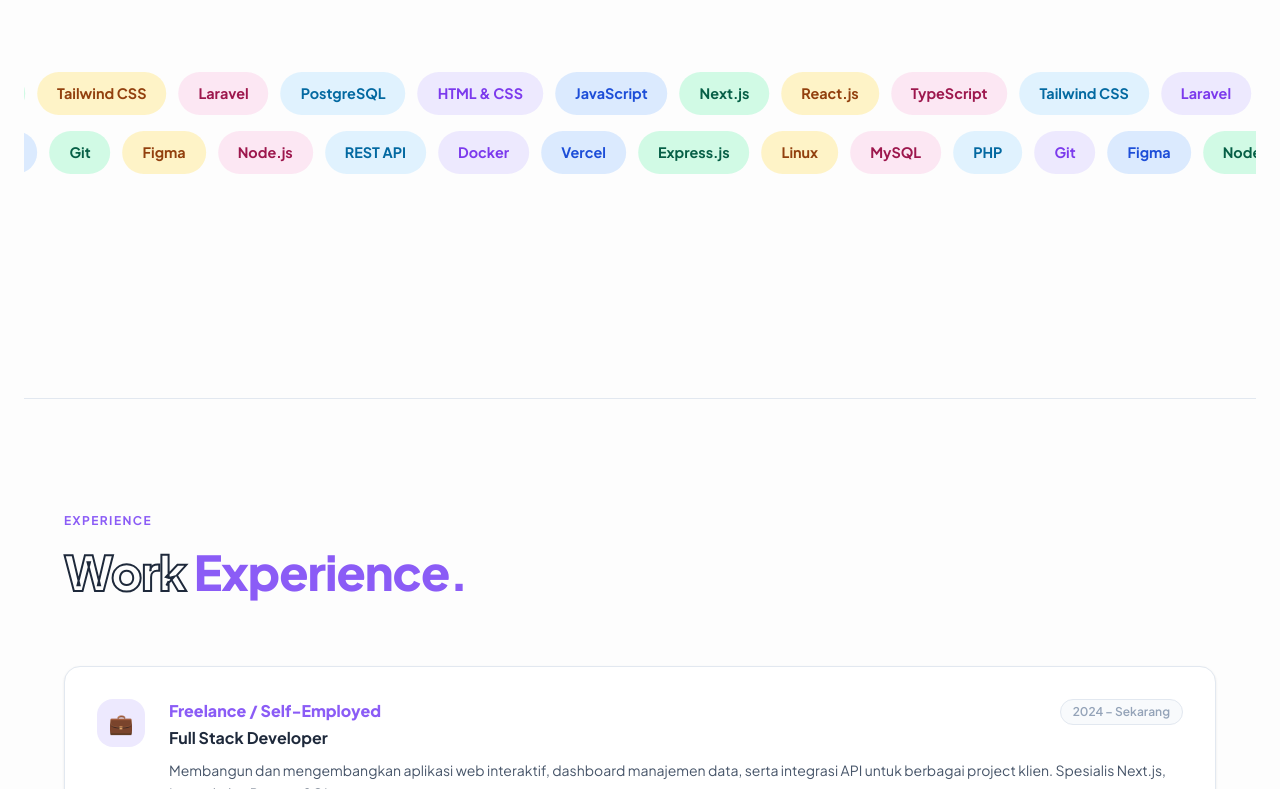
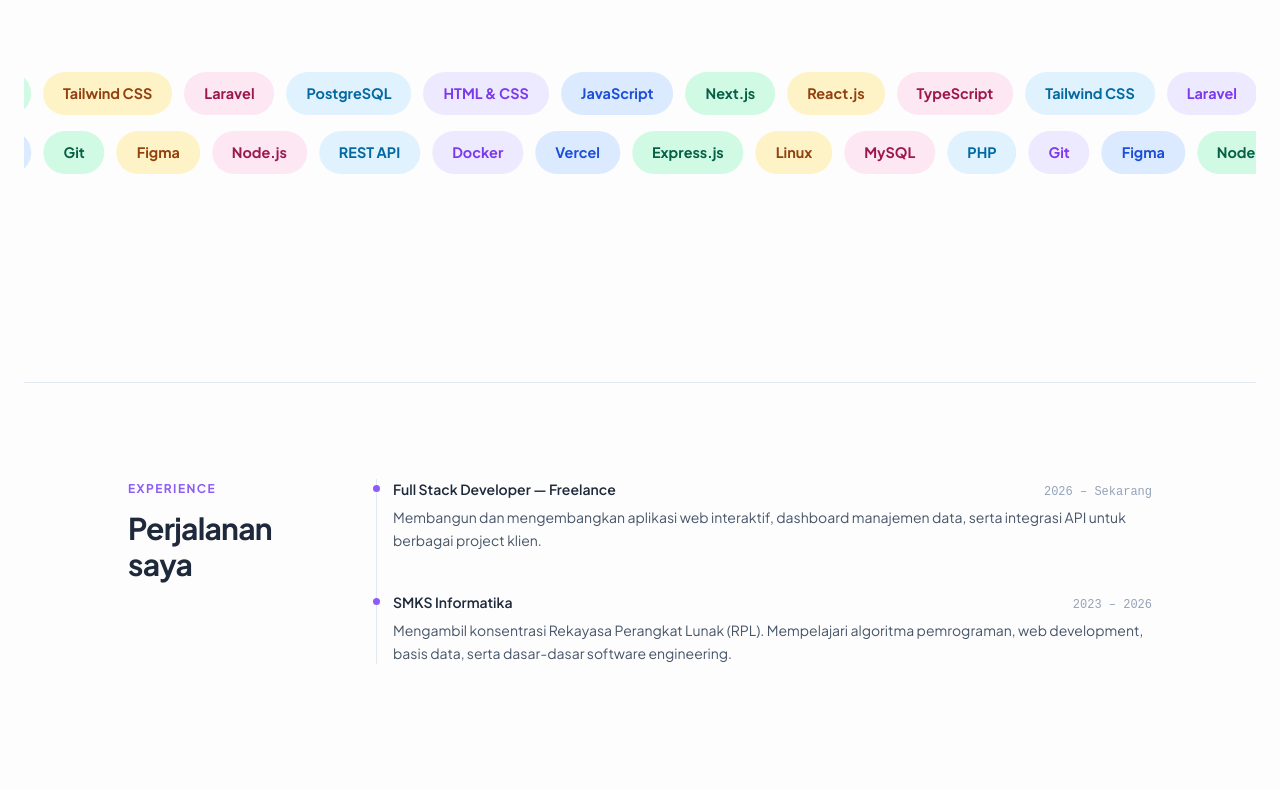
Before and after one commit to Hakim-pixel/ahmadmuntaqim, a Next.js app: page / in a window 1280 px wide. Shown: the part 2011-2800 px from the top of the page. Built offline with nearby package versions, Linux system fonts and the light colour scheme.

Commit message:
revert: experience section to original simple timeline design

```diff
--- a/src/components/ExperienceSection.js
+++ b/src/components/ExperienceSection.js
@@ -4,19 +4,15 @@
 const items = [
   {
     type: 'work',
-    company: 'Freelance / Self-Employed',
-    role: 'Full Stack Developer',
-    period: '2024 – Sekarang',
-    desc: 'Membangun dan mengembangkan aplikasi web interaktif, dashboard manajemen data, serta integrasi API untuk berbagai project klien. Spesialis Next.js, Laravel, dan PostgreSQL.',
-    tags: ['Next.js', 'Laravel', 'PostgreSQL', 'REST API'],
+    role: 'Full Stack Developer — Freelance',
+    period: '2026 – Sekarang',
+    desc: 'Membangun dan mengembangkan aplikasi web interaktif, dashboard manajemen data, serta integrasi API untuk berbagai project klien.',
   },
   {
     type: 'edu',
-    company: 'SMKS Informatika',
-    role: 'Rekayasa Perangkat Lunak (RPL)',
+    role: 'SMKS Informatika',
     period: '2023 – 2026',
-    desc: 'Mengambil konsentrasi Rekayasa Perangkat Lunak. Mempelajari algoritma pemrograman, web development, basis data, serta dasar-dasar software engineering dan sistem informasi.',
-    tags: ['Web Dev', 'Database', 'Algoritma', 'Software Engineering'],
+    desc: 'Mengambil konsentrasi Rekayasa Perangkat Lunak (RPL). Mempelajari algoritma pemrograman, web development, basis data, serta dasar-dasar software engineering.',
   },
 ];
 
@@ -26,7 +22,10 @@
   useEffect(() => {
     const observer = new IntersectionObserver(
       entries => entries.forEach(e => {
-        if (e.isIntersecting) e.target.classList.add('visible');
+        if (e.isIntersecting) {
+          e.target.classList.add('opacity-100', 'translate-y-0');
+          e.target.classList.remove('opacity-0', 'translate-y-4');
+        }
       }),
       { threshold: 0.1 }
     );
@@ -35,63 +34,29 @@
   }, []);
 
   return (
-    <section id="experience" className="py-28 px-6">
-      <div className="divider mb-28" />
-      <div ref={ref} className="appear max-w-6xl mx-auto">
-        <span className="section-label">Experience</span>
-        <h2
-          className="font-black leading-tight mb-16"
-          style={{ fontSize: 'clamp(2rem, 4vw, 3rem)', letterSpacing: '-1px' }}
-        >
-          <span style={{ WebkitTextStroke: '2px var(--text-primary)', color: 'transparent' }}>Work</span>
-          {' '}
-          <span style={{ color: 'var(--violet)' }}>Experience.</span>
-        </h2>
+    <section
+      id="experience"
+      ref={ref}
+      className="py-24 px-6 opacity-0 translate-y-4 transition-all duration-700"
+    >
+      <div className="divider mb-24" />
+      <div className="max-w-5xl mx-auto grid grid-cols-1 lg:grid-cols-[200px_1fr] gap-12">
+        <div>
+          <p className="section-label">Experience</p>
+          <h2 className="text-2xl sm:text-3xl font-bold tracking-tight leading-snug" style={{ color: 'var(--text-primary)' }}>
+            Perjalanan saya
+          </h2>
+        </div>
 
-        <div className="flex flex-col gap-6">
+        <div className="flex flex-col gap-0">
           {items.map((item, i) => (
-            <div
-              key={i}
-              className="card p-8 flex flex-col sm:flex-row gap-6 items-start"
-            >
-              {/* Icon */}
-              <div
-                className="shrink-0 w-12 h-12 rounded-2xl flex items-center justify-center text-xl font-black"
-                style={{
-                  background: item.type === 'work' ? 'var(--violet-light)' : 'var(--amber-light)',
-                  color: item.type === 'work' ? 'var(--violet)' : 'var(--amber)',
-                }}
-              >
-                {item.type === 'work' ? '💼' : '🎓'}
+            <div key={i} className="relative pl-4 pb-10 last:pb-0" style={{ borderLeft: '1px solid var(--border)' }}>
+              <div className="absolute left-[-4px] top-1.5 w-[7px] h-[7px] rounded-full" style={{ background: 'var(--violet)' }} />
+              <div className="flex flex-wrap items-baseline justify-between gap-2 mb-1.5">
+                <p className="text-sm font-semibold" style={{ color: 'var(--text-primary)' }}>{item.role}</p>
+                <span className="text-xs font-mono" style={{ color: 'var(--text-muted)' }}>{item.period}</span>
               </div>
-
-              {/* Content */}
-              <div className="flex-1">
-                <div className="flex flex-wrap items-start justify-between gap-2 mb-2">
-                  <div>
-                    <p className="font-black text-base" style={{ color: 'var(--violet)', marginBottom: '2px' }}>
-                      {item.company}
-                    </p>
-                    <p className="font-bold" style={{ color: 'var(--text-primary)', fontSize: '1rem' }}>
-                      {item.role}
-                    </p>
-                  </div>
-                  <span
-                    className="text-xs font-semibold px-3 py-1 rounded-full"
-                    style={{ background: 'var(--surface)', color: 'var(--text-muted)', border: '1px solid var(--border)' }}
-                  >
-                    {item.period}
-                  </span>
-                </div>
-                <p className="text-sm leading-relaxed mb-4" style={{ color: 'var(--text-secondary)' }}>
-                  {item.desc}
-                </p>
-                <div className="flex flex-wrap gap-2">
-                  {item.tags.map(t => (
-                    <span key={t} className="tag" style={{ fontSize: '0.75rem' }}>{t}</span>
-                  ))}
-                </div>
-              </div>
+              <p className="text-sm leading-relaxed" style={{ color: 'var(--text-secondary)' }}>{item.desc}</p>
             </div>
           ))}
         </div>
```
